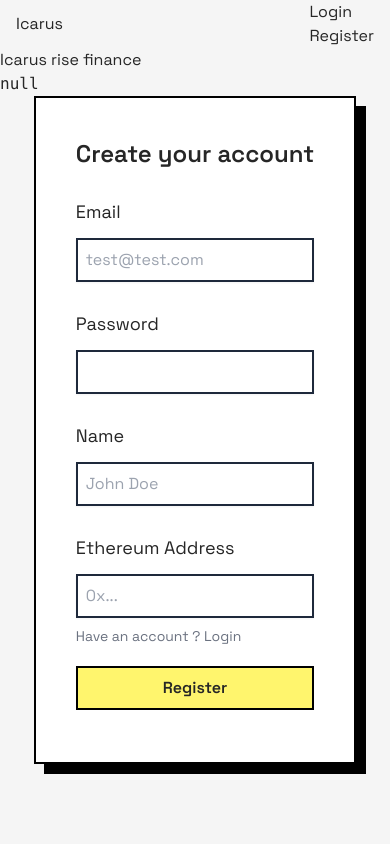
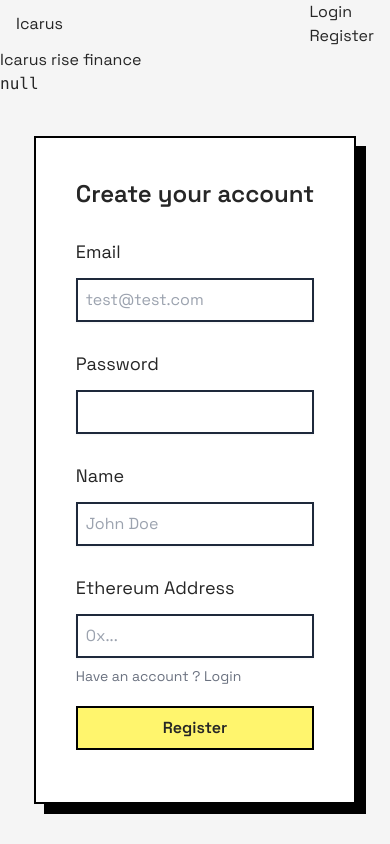
Before and after one commit to bastien707/icarus, a Next.js app: page /register in a window 390 px wide. Built offline with nearby package versions, Linux system fonts and the light colour scheme; no server answers.

Commit message:
fix: responsive height not fully displayed

```diff
--- a/src/app/(home)/register/page.tsx
+++ b/src/app/(home)/register/page.tsx
@@ -2,8 +2,8 @@ import RegisterForm from "./register";
 
 export default async function SignUp() {
   return (
-    <div className="w-screen flex justify-center items-center flex-col">
-      <div className="sm:w-1/2 lg:w-1/3 p-10 gap-4 border-2 border-black duration-500 bg-white shadow-[10px_10px_0px_0px_rgba(0,0,0)] ">
+    <div className="h-fit w-screen flex justify-center items-center flex-col">
+      <div className="sm:w-1/2 lg:w-1/3 p-10 my-10 gap-4 border-2 border-black duration-500 bg-white shadow-[10px_10px_0px_0px_rgba(0,0,0)] ">
         <RegisterForm title='Create your account'/>
       </div>
     </div>
```
